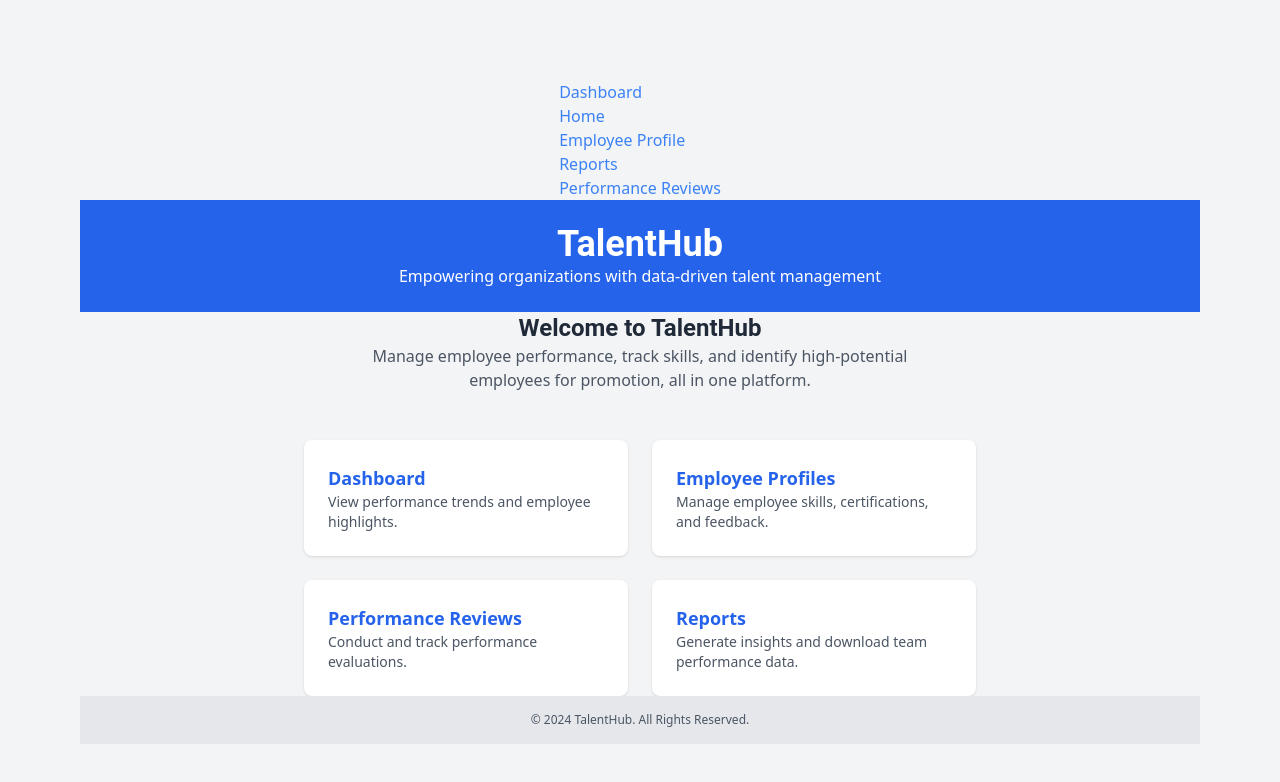
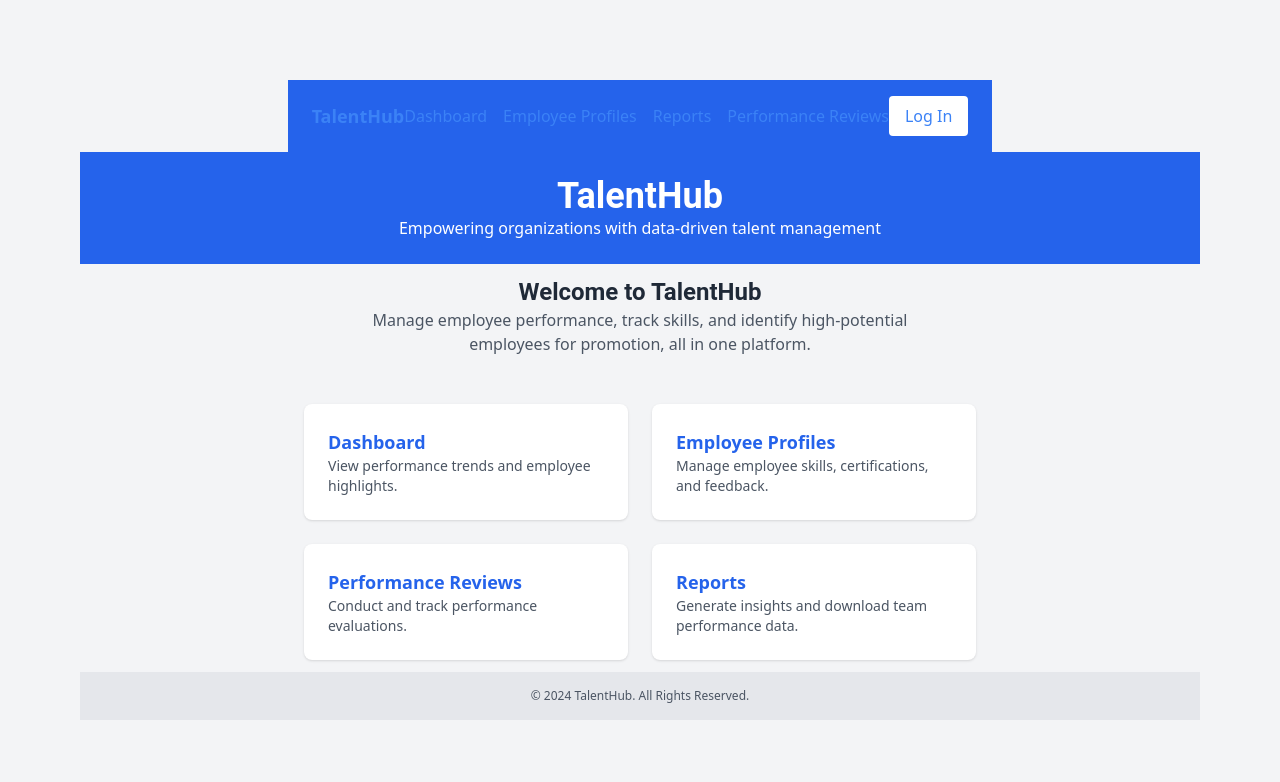
Before and after one commit to bananaNuggets75/talent-hub, a Next.js app: page / in a window 1280 px wide. Shown: the top 782 px of the page. Built offline with nearby package versions, Linux system fonts and the light colour scheme.

Commit message:
update: navbar

```diff
--- a/app/page.js
+++ b/app/page.js
@@ -1,5 +1,6 @@
 import Image from "next/image";
-import Navbar from "@/components/navbar";
+import Link from "next/link";
+import Navbar from "../components/navbar";
 
 export default function Home() {
   return (
@@ -28,7 +29,7 @@ export default function Home() {
 
         {/* Navigation Cards */}
         <div className="grid grid-cols-1 sm:grid-cols-2 gap-6 w-full max-w-2xl">
-          <a
+          <Link
             href="/dashboard"
             className="p-6 bg-white rounded-lg shadow hover:shadow-lg transition text-left"
           >
@@ -36,8 +37,8 @@ export default function Home() {
             <p className="text-sm text-gray-600">
               View performance trends and employee highlights.
             </p>
-          </a>
-          <a
+          </Link>
+          <Link
             href="/employee-profile"
             className="p-6 bg-white rounded-lg shadow hover:shadow-lg transition text-left"
           >
@@ -47,8 +48,8 @@ export default function Home() {
             <p className="text-sm text-gray-600">
               Manage employee skills, certifications, and feedback.
             </p>
-          </a>
-          <a
+          </Link>
+          <Link
             href="/performance-review"
             className="p-6 bg-white rounded-lg shadow hover:shadow-lg transition text-left"
           >
@@ -58,8 +59,8 @@ export default function Home() {
             <p className="text-sm text-gray-600">
               Conduct and track performance evaluations.
             </p>
-          </a>
-          <a
+          </Link>
+          <Link
             href="/reports"
             className="p-6 bg-white rounded-lg shadow hover:shadow-lg transition text-left"
           >
@@ -67,7 +68,7 @@ export default function Home() {
             <p className="text-sm text-gray-600">
               Generate insights and download team performance data.
             </p>
-          </a>
+          </Link>
         </div>
       </main>
 
--- a/components/navbar.tsx
+++ b/components/navbar.tsx
@@ -1,45 +1,48 @@
-'use client';
+import Link from 'next/link';
+import React from 'react';
 
-import React from 'react';
-import Link from 'next/link';
-
-const Navbar: React.FC = () => {
+export default function Navbar() {
   return (
-    <nav className="navbar">
-      <div className="navbar-container">
-        {/* Logo or Brand Name */}
-        <div className="navbar-brand">
-          <Link href="/home">
-            <a className="navbar-logo">Dashboard</a>
+    <header>
+      <nav className="flex items-center justify-between px-6 py-4 bg-blue-600 text-white">
+        {/* Logo */}
+        <div className="flex lg:flex-1">
+          <Link href="/" className="text-lg font-bold">
+            TalentHub
           </Link>
         </div>
 
         {/* Navigation Links */}
-        <ul className="navbar-links">
+        <ul className="flex space-x-4">
           <li>
-            <Link href="/home">
-              <a>Home</a>
+            <Link href="/dashboard" className="hover:underline">
+              Dashboard
             </Link>
           </li>
           <li>
-            <Link href="/employee-profile">
-              <a>Employee Profile</a>
+            <Link href="/employee-profile" className="hover:underline">
+              Employee Profiles
             </Link>
           </li>
           <li>
-            <Link href="/reports">
-              <a>Reports</a>
+            <Link href="/reports" className="hover:underline">
+              Reports
             </Link>
           </li>
           <li>
-            <Link href="/performance-reviews">
-              <a>Performance Reviews</a>
+            <Link href="/performance-review" className="hover:underline">
+              Performance Reviews
             </Link>
           </li>
         </ul>
-      </div>
-    </nav>
+
+        {/* Right Navigation Section */}
+        <div className="right-nav">
+          <button className="bg-white text-blue-600 px-4 py-2 rounded hover:bg-blue-500 hover:text-white transition">
+            <Link href="/login">Log In</Link>
+          </button>
+        </div>
+      </nav>
+    </header>
   );
-};
-
-export default Navbar;
+}
```
